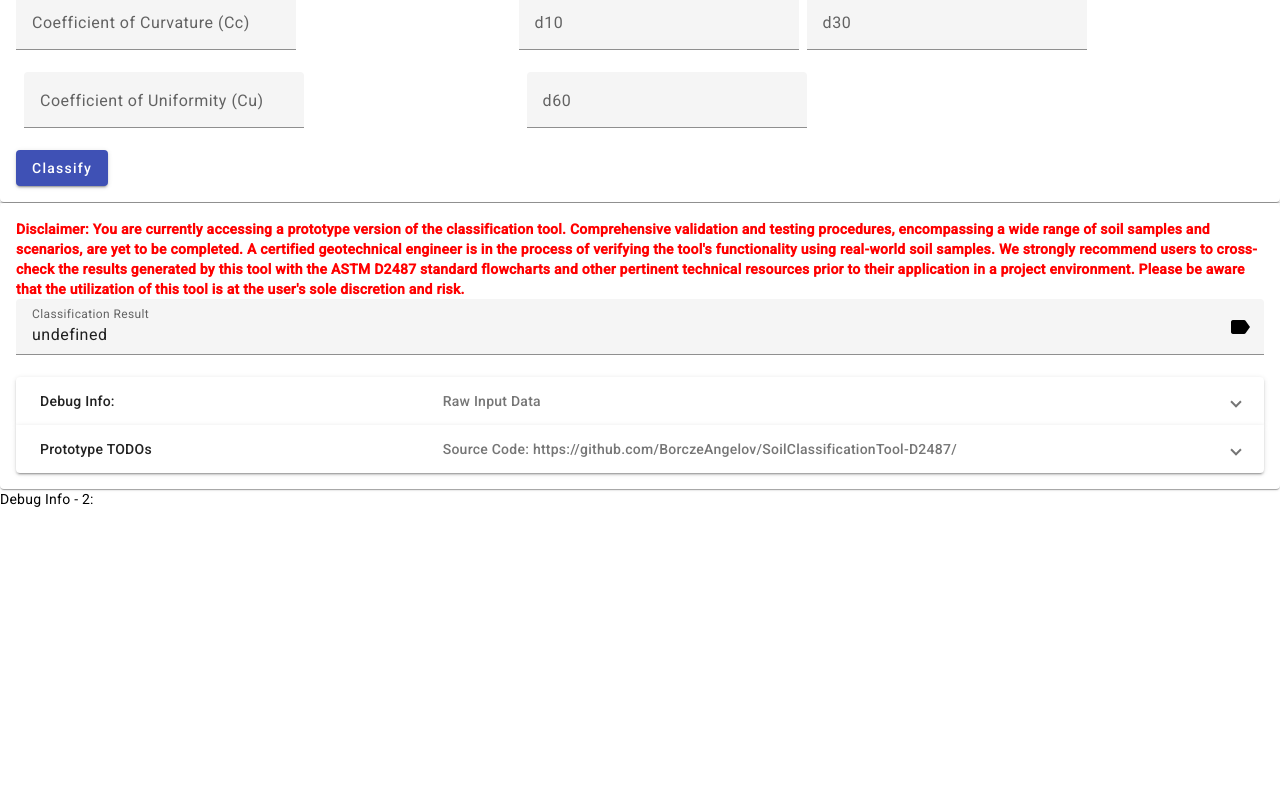
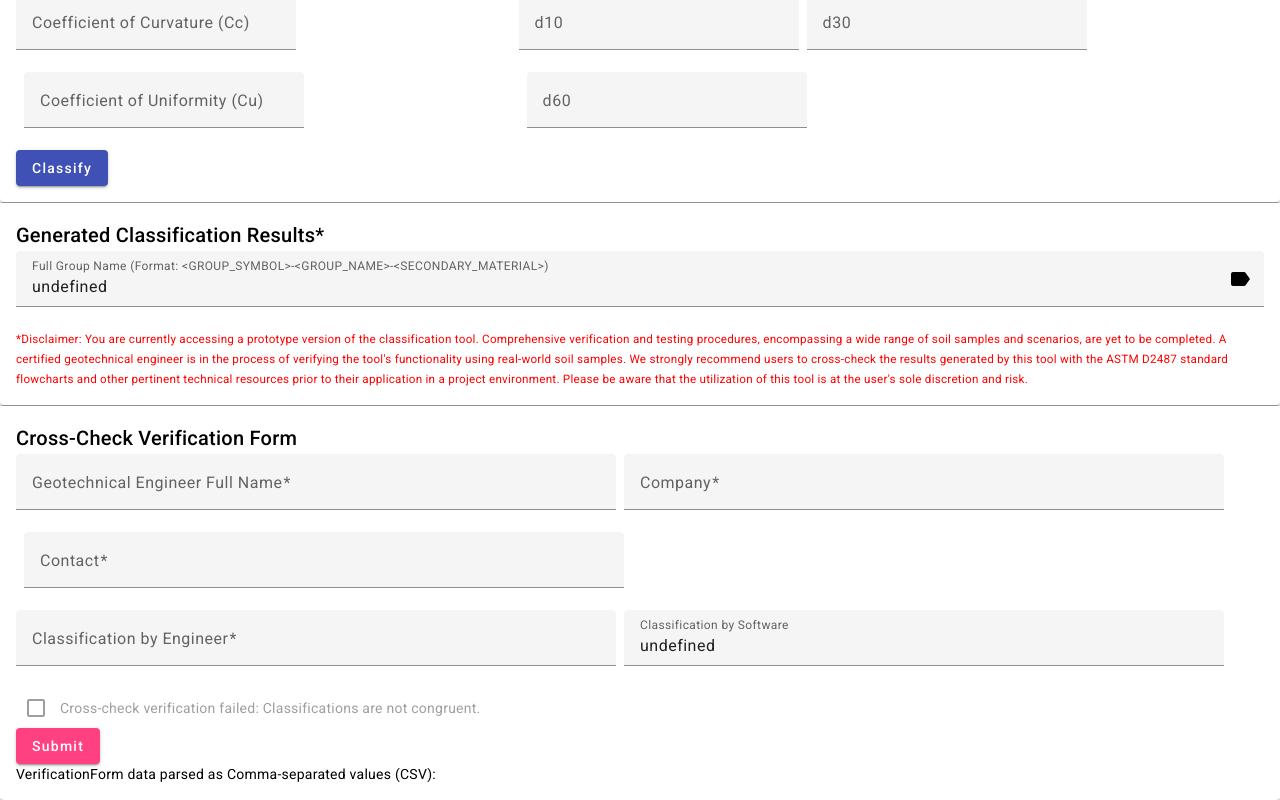
Before and after one commit to BorczeAngelov/SoilClassificationTool-D2487, an Angular app in the folder soil-classification-tool-d2487/: page / in a window 1280 px wide. Shown: the part 392-1192 px from the top of the page. Before the commit the page ends 901 px from the top, so only its background shows below. Built offline with nearby package versions, Linux system fonts and the light colour scheme.

Commit message:
wip: add verificationForm and small refactoring

```diff
--- a/soil-classification-tool-d2487/src/app/app.component.html
+++ b/soil-classification-tool-d2487/src/app/app.component.html
@@ -5,9 +5,9 @@
 
   <div class="content">
     <app-soil-classification-form></app-soil-classification-form>
-
     <mat-divider></mat-divider>
-
     <app-soil-classification-result></app-soil-classification-result>
+    <mat-divider></mat-divider>
+    <app-verification-by-engineer-form></app-verification-by-engineer-form>
   </div>
 </main>
--- a/soil-classification-tool-d2487/src/app/app.component.ts
+++ b/soil-classification-tool-d2487/src/app/app.component.ts
@@ -6,6 +6,7 @@ import { SharedModule } from './shared/shared.module';
 
 import { SoilClassificationFormComponent } from './soil-classification-form/soil-classification-form.component';
 import { SoilClassificationResultComponent } from './soil-classification-result/soil-classification-result.component';
+import { VerificationByEngineerFormComponent } from './verification-by-engineer-form/verification-by-engineer-form.component';
 
 @Component({
   selector: 'app-root',
@@ -14,7 +15,7 @@ import { SoilClassificationResultComponent } from './soil-classification-result/
     CommonModule,
     RouterOutlet,
     SharedModule,
-    SoilClassificationFormComponent, SoilClassificationResultComponent],
+    SoilClassificationFormComponent, SoilClassificationResultComponent, VerificationByEngineerFormComponent],
   templateUrl: './app.component.html',
   styleUrls: ['./app.component.css']
 })
--- a/soil-classification-tool-d2487/src/app/domain/soil-classification.service.ts
+++ b/soil-classification-tool-d2487/src/app/domain/soil-classification.service.ts
@@ -4,8 +4,8 @@ import { classifyCoarseGrainedSoilWithDominantMaterialGravel } from './flowchart
 import { classifyCoarseGrainedSoilWithDominantMaterialSand } from './flowchart-functions/classifyCoarseGrainedSoilWithDominantMaterialSand';
 import { classifyFineGrainedSoilWithLiquidLimitBelowHalf } from './flowchart-functions/classifyFineGrainedSoilWithLiquidLimitBelowHalf';
 import { classifyFineGrainedSoilWithLiquidLimitAboveHalf } from './flowchart-functions/classifyFineGrainedSoilWithLiquidLimitAboveHalf';
-import { CsvUtilService } from './csv-util.service';
-import { VerificationByGeotechnicalEngineerData } from './VerificationByGeotechnicalEngineerData';
+import { VerificationByGeotechnicalEngineerData } from '../verification-by-engineer-form/VerificationByGeotechnicalEngineerData';
+import { CsvUtilService } from '../verification-by-engineer-form/csv-util.service';
 
 export const GRAIN_SIZE_THRESHOLD_50 = 50; // Percentage of soil passing 0.075 mm sieve
 export const LIQUID_LIMIT_THRESHOLD_50 = 50; // Liquid limit for high plasticity soil
--- a/soil-classification-tool-d2487/src/app/soil-classification-result/soil-classification-result.component.html
+++ b/soil-classification-tool-d2487/src/app/soil-classification-result/soil-classification-result.component.html
@@ -1,8 +1,19 @@
 <mat-card>
+  <mat-card-header>
+    <mat-card-title>Generated Classification Results*</mat-card-title>
+  </mat-card-header>
   <mat-card-content>
 
-    <div style="color: red; font-weight: bold;">
-      Disclaimer: You are currently accessing a prototype version of the classification tool. Comprehensive validation
+    <mat-form-field style="width: 100%;">
+      <!-- “Full Group Name (Format: <GROUP_SYMBOL>-<GROUP_NAME>-<SECONDARY_MATERIAL>)” -->
+      <mat-label>Full Group Name (Format: &lt;GROUP_SYMBOL&gt;-&lt;GROUP_NAME&gt;-&lt;SECONDARY_MATERIAL&gt;)</mat-label>
+
+      <input matInput [value]="soilClassificationService.rawOutputData" readonly>
+      <mat-icon matSuffix>label</mat-icon>
+    </mat-form-field>
+
+    <div style="color: red; font-size: smaller;">
+      *Disclaimer: You are currently accessing a prototype version of the classification tool. Comprehensive verification
       and testing procedures, encompassing a wide range of soil samples and scenarios, are yet to be completed. A
       certified geotechnical engineer is in the process of verifying the tool's functionality using real-world soil
       samples.
@@ -12,47 +23,5 @@
 
       Please be aware that the utilization of this tool is at the user's sole discretion and risk.
     </div>
-
-    <mat-form-field style="width: 100%;">
-      <mat-label>Classification Result</mat-label>
-      <input matInput [value]="soilClassificationService.rawOutputData" readonly>
-      <mat-icon matSuffix>label</mat-icon>
-    </mat-form-field>
-
-    <!-- <button mat-stroked-button type="submit" color="primary" (click)="DownloadCsvFile()">Download Classification Result (CSV)</button> -->
-
-    <mat-accordion>
-      <mat-expansion-panel>
-        <mat-expansion-panel-header>
-          <mat-panel-title>
-            Debug Info:
-          </mat-panel-title>
-          <mat-panel-description>
-            Raw Input Data
-          </mat-panel-description>
-        </mat-expansion-panel-header>
-        <pre>{{ soilClassificationService.rawInputData | json }}</pre>
-      </mat-expansion-panel>
-
-      <mat-expansion-panel>
-        <mat-expansion-panel-header>
-          <mat-panel-title>
-            Prototype TODOs
-          </mat-panel-title>
-          <mat-panel-description>
-            Source Code: https://github.com/BorczeAngelov/SoilClassificationTool-D2487/
-          </mat-panel-description>
-        </mat-expansion-panel-header>
-        <pre>1. Display a form for the geotechnical engineer to verify the results and submit them.</pre>
-        <pre>2. Remove the “Disclaimer” when there are sufficient verifications by the geotechnical engineer using real soil samples.</pre>
-        <pre>3. Improve the user-input validation. For example, disable the input diameter fields if the coefficient values are given.</pre>
-      </mat-expansion-panel>
-    </mat-accordion>
-
   </mat-card-content>
 </mat-card>
-
-Debug Info - 2:
-<div>
-  {{ soilClassificationService.rawCsvData | json }}
-</div>
--- a/soil-classification-tool-d2487/src/app/soil-classification-result/soil-classification-result.component.ts
+++ b/soil-classification-tool-d2487/src/app/soil-classification-result/soil-classification-result.component.ts
@@ -2,7 +2,6 @@ import { Component } from '@angular/core';
 import { CommonModule } from '@angular/common';
 import { SharedModule } from '../shared/shared.module';
 import { SoilClassificationService } from '../domain/soil-classification.service';
-import { CsvUtilService } from '../domain/csv-util.service';
 
 @Component({
   selector: 'app-soil-classification-result',
@@ -13,14 +12,8 @@ import { CsvUtilService } from '../domain/csv-util.service';
 })
 export class SoilClassificationResultComponent {
 
-  constructor(
-    public soilClassificationService: SoilClassificationService,
-    public csvUtilService: CsvUtilService) { }
+  constructor(public soilClassificationService: SoilClassificationService) { }
 
   ngOnInit(): void {
   }
-
-  // DownloadCsvFile(){
-  //   this.csvUtilService.downloadCSVFile(this.soilClassificationService.rawCsvData);
-  // }
 }
--- a/soil-classification-tool-d2487/src/app/domain/csv-util.service.ts
+++ b/soil-classification-tool-d2487/src/app/verification-by-engineer-form/csv-util.service.ts
@@ -1,6 +1,6 @@
 import { Injectable } from '@angular/core';
-import { SoilData } from './SoilData';
-import { VerificationByGeotechnicalEngineerData } from './VerificationByGeotechnicalEngineerData';
+import { VerificationByGeotechnicalEngineerData } from '../verification-by-engineer-form/VerificationByGeotechnicalEngineerData';
+import { SoilData } from '../domain/SoilData';
 
 @Injectable({
   providedIn: 'root'
--- /dev/null
+++ b/soil-classification-tool-d2487/src/app/verification-by-engineer-form/verification-by-engineer-form.component.css
@@ -0,0 +1,8 @@
+.example-container mat-form-field + mat-form-field {
+    margin-left: 8px;
+  }
+
+  .example-container mat-form-field {
+    width: 600px;
+    padding: 0%;
+  }
--- /dev/null
+++ b/soil-classification-tool-d2487/src/app/verification-by-engineer-form/verification-by-engineer-form.component.html
@@ -0,0 +1,63 @@
+<mat-card>
+    <mat-card-header>
+        <mat-card-title>Cross-Check Verification Form</mat-card-title>
+    </mat-card-header>
+    <mat-card-content>
+        <form class="example-container" [formGroup]="verificationForm" (submit)="onSubmit()">
+            <div>
+                <mat-form-field appearance="fill">
+                    <mat-label>Geotechnical Engineer Full Name</mat-label>
+                    <input matInput type="text" formControlName="geotechnicalEngineer">
+                </mat-form-field>
+
+                <mat-form-field appearance="fill">
+                    <mat-label>Company</mat-label>
+                    <input matInput type="text" formControlName="geotechnicalEngineerCompany">
+                </mat-form-field>
+
+                <mat-form-field appearance="fill">
+                    <mat-label>Contact</mat-label>
+                    <input matInput type="email" formControlName="geotechnicalEngineerContact">
+                </mat-form-field>
+            </div>
+
+            <div>
+                <mat-form-field appearance="fill">
+                    <mat-label>Classification by Engineer</mat-label>
+                    <input matInput type="text" formControlName="classificationByEngineer">
+                </mat-form-field>
+
+                <mat-form-field appearance="fill">
+                    <mat-label>Classification by Software</mat-label>
+                    <input matInput type="text" [value]="soilClassificationService.rawOutputData" readonly>
+                </mat-form-field>
+
+                <mat-checkbox
+                    [checked]="verificationForm.get('classificationByEngineer')?.value === soilClassificationService.rawOutputData"
+                    disabled>
+                    {{ verificationForm.get('classificationByEngineer')?.value ===
+                    soilClassificationService.rawOutputData
+                    ? 'Cross-check verification successful: Classifications are identical.'
+                    : 'Cross-check verification failed: Classifications are not congruent.'
+                    }}
+                </mat-checkbox>
+            </div>
+
+            <div style="display: flex; justify-content: flex-start;">
+                <button mat-raised-button color="accent" type="submit">Submit</button>
+            </div>
+        </form>
+
+        <div>
+            VerificationForm data parsed as Comma-separated values (CSV):
+            <div>{{ soilClassificationService.rawCsvData | json }}</div>
+        </div>
+    </mat-card-content>
+</mat-card>
+
+
+<!-- Prototype TODOs:
+1. Display a form for the geotechnical engineer to verify the results and submit them.
+2. Remove the “Disclaimer” when there are sufficient verifications by the geotechnical engineer using real soil samples.
+3. Improve the user-input validation. For example, disable the input diameter fields if the coefficient values are
+given. -->
--- /dev/null
+++ b/soil-classification-tool-d2487/src/app/verification-by-engineer-form/verification-by-engineer-form.component.ts
@@ -0,0 +1,39 @@
+import { Component } from '@angular/core';
+import { CommonModule } from '@angular/common';
+import { SharedModule } from '../shared/shared.module';
+import { SoilClassificationService } from '../domain/soil-classification.service';
+import { FormBuilder, FormGroup, Validators } from '@angular/forms';
+import { CsvUtilService } from './csv-util.service';
+
+@Component({
+  selector: 'app-verification-by-engineer-form',
+  standalone: true,
+  imports: [CommonModule, SharedModule],
+  templateUrl: './verification-by-engineer-form.component.html',
+  styleUrl: './verification-by-engineer-form.component.css'
+})
+export class VerificationByEngineerFormComponent {
+  verificationForm: FormGroup;
+
+  constructor(
+    public soilClassificationService: SoilClassificationService,
+    public csvUtilService: CsvUtilService,
+    private fb: FormBuilder
+  ) {
+    this.verificationForm = this.fb.group({
+      dateOfTesting: [null, Validators.required],
+      geotechnicalEngineer: [null, Validators.required],
+      geotechnicalEngineerCompany: [null, Validators.required],
+      geotechnicalEngineerContact: [null, [Validators.required, Validators.email]],
+      classificationByEngineer: [null, Validators.required]
+    });
+  }
+
+  onSubmit() {
+    if (this.verificationForm.valid) {
+      const formValue = this.verificationForm.value;
+      console.log(formValue);
+      // this.csvUtilService.writeToCsv(formValue);
+    }
+  }
+}
```
Also changed, not shown: soil-classification-tool-d2487/src/app/shared/shared.module.ts (+5 -2 lines), soil-classification-tool-d2487/src/app/verification-by-engineer-form/VerificationByGeotechnicalEngineerData.ts (renamed from soil-classification-tool-d2487/src/app/domain/VerificationByGeotechnicalEngineerData.ts, +6 -4 lines), 2 other files (tests, documents, lock files or other folders).
